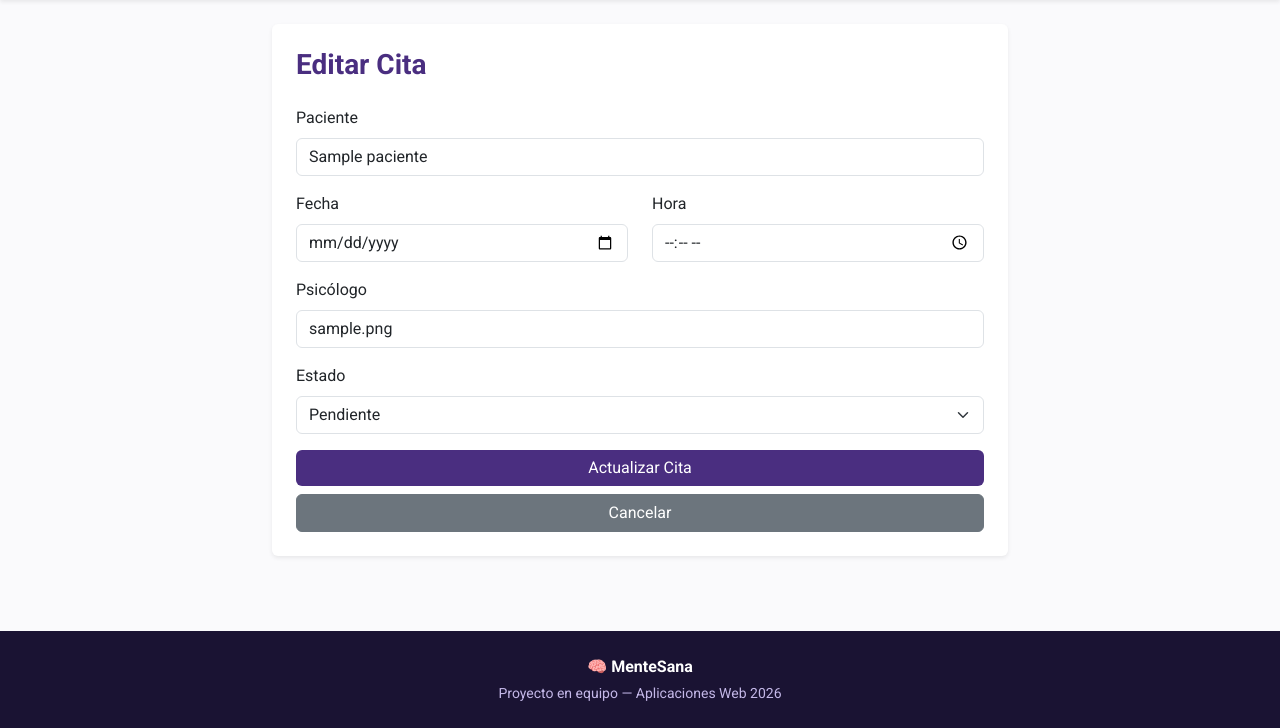
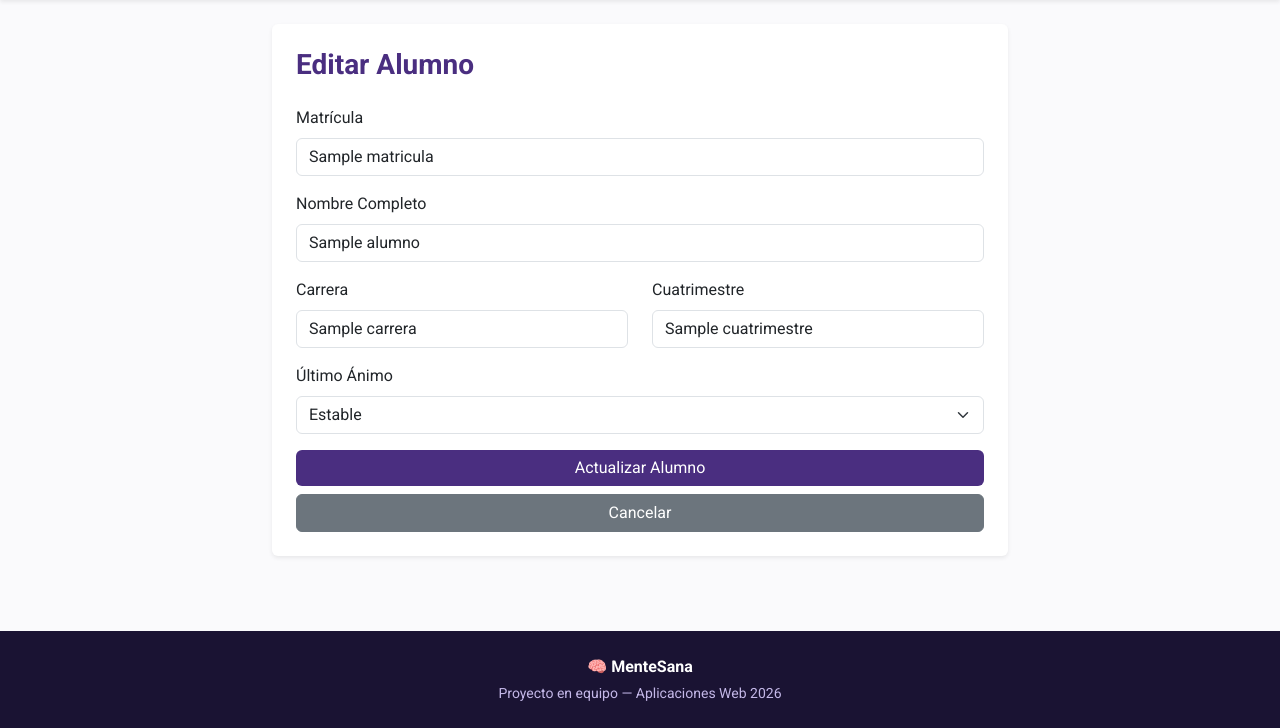
Before and after one commit to ZAYRA7/MenteSana-Laravel, a Laravel app: template resources/views/citas/edit.blade.php in a window 1280 px wide. Shown: the part 72-800 px from the top of the page. Run offline with Laravel 12, Linux system fonts and the light colour scheme; the template is opened without the code that fills it: most values are stand-ins (such as "Sample title", 1, 10 or a date in 2020).

Commit message:
feat: implementa CRUD completo de alumnos en modulo psicologo

```diff
--- a/resources/views/citas/edit.blade.php
+++ b/resources/views/citas/edit.blade.php
@@ -1,49 +1,79 @@
 @extends('layouts.app')
 
-@section('title', 'Editar Cita')
+@section('title', 'Editar Alumno')
 
 @section('content')
     <div class="row justify-content-center">
         <div class="col-md-8">
             <div class="card shadow-sm border-0">
                 <div class="card-body p-4">
-                <h3 class="fw-bold mb-4" style="color: #4A2E80;">Editar Cita</h3>
-                <form action="{{ route('citas.update', $cita) }}" method="POST">
+                    <h3 class="fw-bold mb-4" style="color: #4A2E80;">Editar Alumno</h3>
+                    <form action="{{ route('alumnos.update', $alumno) }}" method="POST">
                         @csrf
                         @method('PUT')
                         <div class="mb-3">
-                        <label class="form-label">Paciente</label>
-                        <input type="text" name="paciente" class="form-control @error('paciente') is-invalid @enderror" value="{{ old('paciente', $cita->paciente) }}">
-                        @error('paciente') <div class="text-danger">{{ $message }}</div> @enderror
+                            <label class="form-label">Matrícula</label>
+                            <input type="text" name="matricula"
+                                class="form-control @error('matricula') is-invalid @enderror"
+                                value="{{ old('matricula', $alumno->matricula) }}">
+                            @error('matricula')
+                                <div class="text-danger">{{ $message }}</div>
+                            @enderror
+                        </div>
+                        <div class="mb-3">
+                            <label class="form-label">Nombre Completo</label>
+                            <input type="text" name="nombre" class="form-control @error('nombre') is-invalid @enderror"
+                                value="{{ old('nombre', $alumno->nombre) }}">
+                            @error('nombre')
+                                <div class="text-danger">{{ $message }}</div>
+                            @enderror
                         </div>
                         <div class="row">
                             <div class="col-md-6 mb-3">
-                            <label class="form-label">Fecha</label>
-                            <input type="date" name="fecha" class="form-control @error('fecha') is-invalid @enderror" value="{{ old('fecha', $cita->fecha) }}">
-                            @error('fecha') <div class="text-danger">{{ $message }}</div> @enderror
+                                <label class="form-label">Carrera</label>
+                                <input type="text" name="carrera"
+                                    class="form-control @error('carrera') is-invalid @enderror"
+                                    value="{{ old('carrera', $alumno->carrera) }}">
+                                @error('carrera')
+                                    <div class="text-danger">{{ $message }}</div>
+                                @enderror
                             </div>
                             <div class="col-md-6 mb-3">
-                            <label class="form-label">Hora</label>
-                            <input type="time" name="hora" class="form-control @error('hora') is-invalid @enderror" value="{{ old('hora', $cita->hora) }}">
-                            @error('hora') <div class="text-danger">{{ $message }}</div> @enderror
+                                <label class="form-label">Cuatrimestre</label>
+                                <input type="text" name="cuatrimestre"
+                                    class="form-control @error('cuatrimestre') is-invalid @enderror"
+                                    value="{{ old('cuatrimestre', $alumno->cuatrimestre) }}">
+                                @error('cuatrimestre')
+                                    <div class="text-danger">{{ $message }}</div>
+                                @enderror
                             </div>
                         </div>
                         <div class="mb-3">
-                        <label class="form-label">Psicólogo</label>
-                        <input type="text" name="psicologo" class="form-control @error('psicologo') is-invalid @enderror" value="{{ old('psicologo', $cita->psicologo) }}">
-                        @error('psicologo') <div class="text-danger">{{ $message }}</div> @enderror
+                            <label class="form-label">Último Ánimo</label>
+                            <select name="ultimo_animo" class="form-select @error('ultimo_animo') is-invalid @enderror">
+                                <option value="Estable"
+                                    {{ old('ultimo_animo', $alumno->ultimo_animo) == 'Estable' ? 'selected' : '' }}>Estable
+                                </option>
+                                <option value="Ansioso"
+                                    {{ old('ultimo_animo', $alumno->ultimo_animo) == 'Ansioso' ? 'selected' : '' }}>Ansioso
+                                </option>
+                                <option value="Estresado"
+                                    {{ old('ultimo_animo', $alumno->ultimo_animo) == 'Estresado' ? 'selected' : '' }}>
+                                    Estresado</option>
+                                <option value="Triste"
+                                    {{ old('ultimo_animo', $alumno->ultimo_animo) == 'Triste' ? 'selected' : '' }}>Triste
+                                </option>
+                                <option value="Motivado"
+                                    {{ old('ultimo_animo', $alumno->ultimo_animo) == 'Motivado' ? 'selected' : '' }}>
+                                    Motivado</option>
+                            </select>
+                            @error('ultimo_animo')
+                                <div class="text-danger">{{ $message }}</div>
+                            @enderror
                         </div>
-                    <div class="mb-3">
-                        <label class="form-label">Estado</label>
-                        <select name="estado" class="form-select @error('estado') is-invalid @enderror">
-                            <option value="Pendiente" {{ old('estado', $cita->estado) == 'Pendiente' ? 'selected' : '' }}>Pendiente</option>
-                            <option value="Confirmada" {{ old('estado', $cita->estado) == 'Confirmada' ? 'selected' : '' }}>Confirmada</option>
-                            <option value="Cancelada" {{ old('estado', $cita->estado) == 'Cancelada' ? 'selected' : '' }}>Cancelada</option>
-                        </select>
-                        @error('estado') <div class="text-danger">{{ $message }}</div> @enderror
-                    </div>
-                    <button type="submit" class="btn btn-primary w-100" style="background-color: #4A2E80; border: none;">Actualizar Cita</button>
-                    <a href="{{ route('citas.index') }}" class="btn btn-secondary w-100 mt-2">Cancelar</a>
+                        <button type="submit" class="btn btn-primary w-100"
+                            style="background-color: #4A2E80; border: none;">Actualizar Alumno</button>
+                        <a href="{{ route('alumnos.index') }}" class="btn btn-secondary w-100 mt-2">Cancelar</a>
                     </form>
                 </div>
             </div>
--- a/routes/web.php
+++ b/routes/web.php
@@ -2,9 +2,13 @@
 
 use Illuminate\Support\Facades\Route;
 use App\Http\Controllers\CitaController;
+use App\Http\Controllers\AlumnoController;
 
 Route::get('/', function () {
     return redirect()->route('citas.index');
 });
 
 Route::resource('citas', CitaController::class);
+
+
+Route::resource('psicologo/alumnos', AlumnoController::class);
```
Also changed, not shown: app/Http/Controllers/AlumnoController.php (added, +56 -0 lines), app/Http/Requests/StoreAlumnoRequest.php (added, +24 -0 lines), app/Http/Requests/UpdateAlumnoRequest.php (added, +35 -0 lines), app/Models/Alumno.php (added, +16 -0 lines), resources/views/citas/index.blade.php (+38 -30 lines), database/migrations/2026_11_18_015903_create_alumnos_table.php (added). Lines whose indentation alone changed are shown as unchanged.
